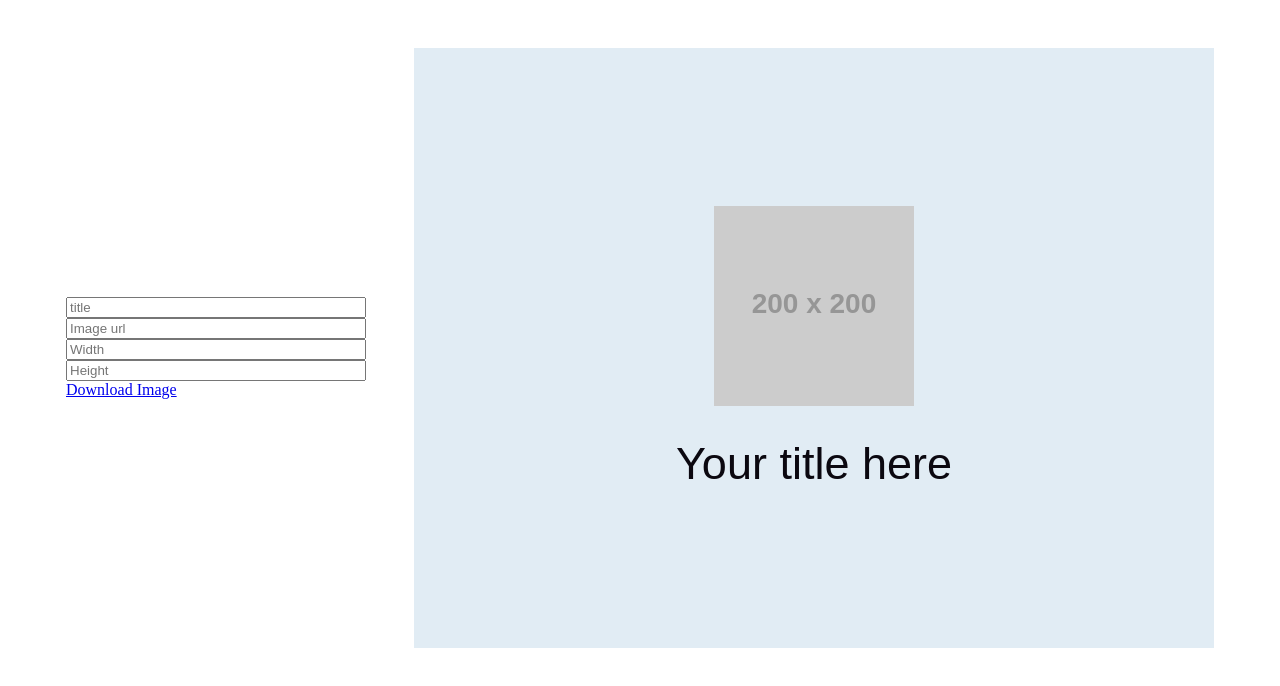
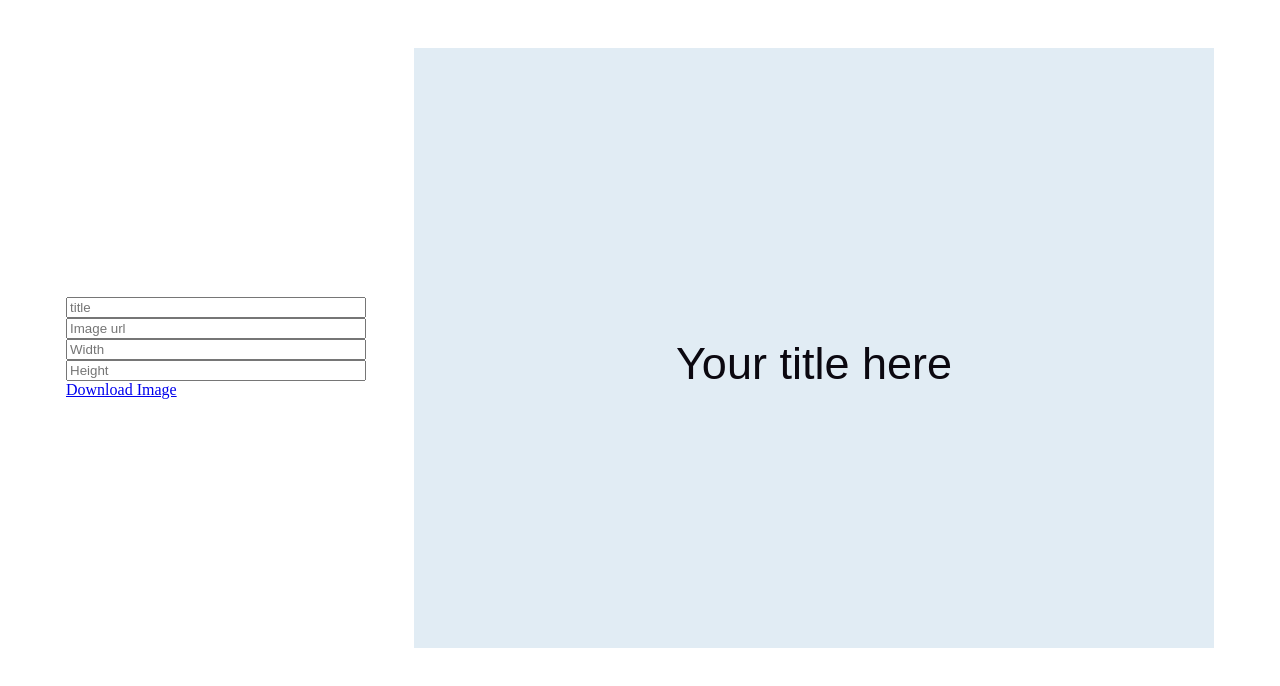
Before and after one commit to itbruno/ogimage-generator, a Next.js app: page / in a window 1280 px wide. Shown: the top 686 px of the page. Built offline with nearby package versions, Linux system fonts and the light colour scheme.

Commit message:
Remove sample image

```diff
--- a/src/pages/index.tsx
+++ b/src/pages/index.tsx
@@ -4,7 +4,7 @@ import { useState, useEffect } from 'react';
 
 function Home() {
   const [title, setTitle] = useState('Your title here');
-  const [image, setImage] = useState('https://via.placeholder.com/200.png');
+  const [image, setImage] = useState('');
   const [width, setWidth] = useState(800);
   const [height, setHeight] = useState(600);
   const [generatedImageUrl, setGeneratedImageUrl] = useState('');
```
